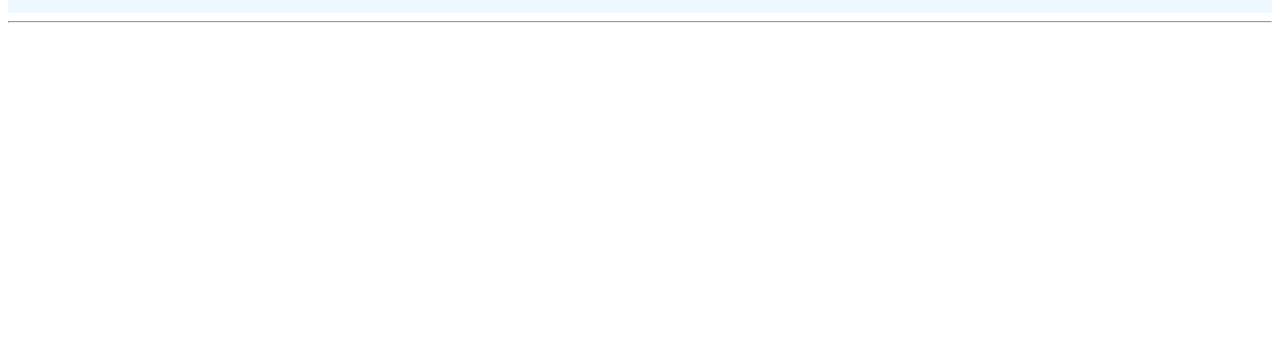
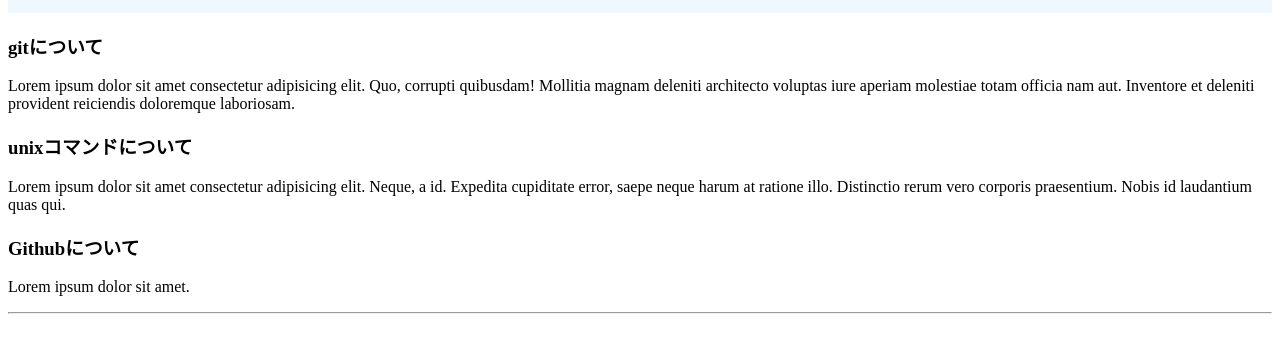
Before and after one commit to soyjoy103/TestGit, a plain HTML site: page index.html in a window 1280 px wide. Shown: the part 75-428 px from the top of the page. Drawn offline with Linux system fonts and the light colour scheme.

Commit message:
”edit”

```diff
--- a/index.html
+++ b/index.html
@@ -15,6 +15,14 @@
     <li>Githubについて</li>
   </ul>
 </div>
+<div class="wrapper">
+  <h3>gitについて</h3>
+  <p>Lorem ipsum dolor sit amet consectetur adipisicing elit. Quo, corrupti quibusdam! Mollitia magnam deleniti architecto voluptas iure aperiam molestiae totam officia nam aut. Inventore et deleniti provident reiciendis doloremque laboriosam.</p>
+  <h3>unixコマンドについて</h3>
+  <p>Lorem ipsum dolor sit amet consectetur adipisicing elit. Neque, a id. Expedita cupiditate error, saepe neque harum at ratione illo. Distinctio rerum vero corporis praesentium. Nobis id laudantium quas qui.</p>
+  <h3>Githubについて</h3>
+  <p>Lorem ipsum dolor sit amet.</p>
+</div>
 <hr>
 </body>
 </html>
```
